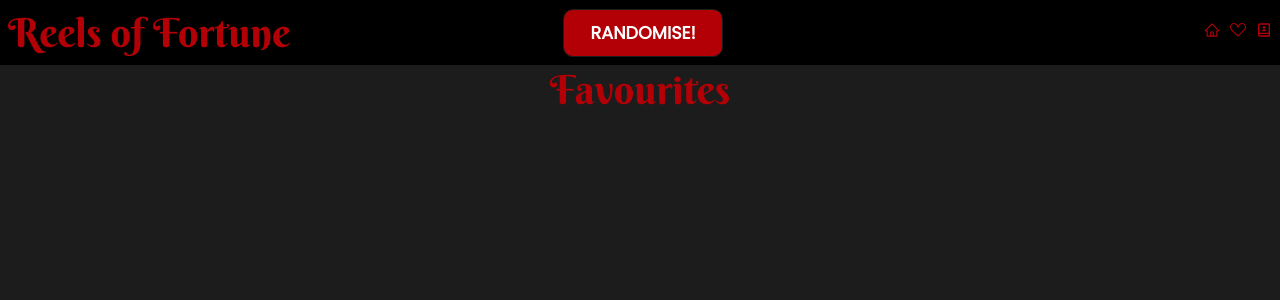
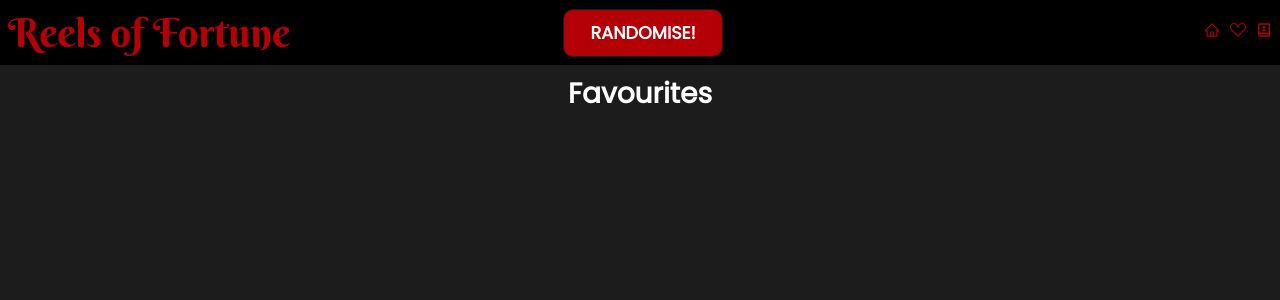
Before and after one commit to al946x/ReelsofFortune, a React (Create React App) app: page /favourites in a window 1280 px wide. Shown: the top 300 px of the page. Built offline with nearby package versions, Linux system fonts and the light colour scheme; no server answers.

Commit message:
css added

```diff
--- a/src/components/ListHeaders.js
+++ b/src/components/ListHeaders.js
@@ -3,7 +3,7 @@ import React from "react";
 function ListHeaders(props) {
     return (
         <div className="col-1">
-            <h1>{props.headers}</h1>
+            <h2>{props.headers}</h2>
         </div>
     )
 }
--- a/src/index.css
+++ b/src/index.css
@@ -81,9 +81,18 @@ nav a:not(:last-child) {
   text-align: center;
 }
 
-h1 {
+h2 {
   text-align: center;
+  font-family: var(--font-family-text);
+  margin-top: .5rem;
+  font-size: 1.75rem;
 }
+
+h3 {
+  font-family: var(--font-family-text);
+  font-size: 1rem;
+}
+
 
 .content-page {
     padding: "50px";
--- a/src/pages/Contact.js
+++ b/src/pages/Contact.js
@@ -53,7 +53,7 @@ function Contact(props) {
   return (
     <>
       <div className="contact-page">
-        <h1>Contact</h1>
+        <h2>Contact</h2>
 
         <p style={{ textAlign: "center" }}>We'd love to hear your feedback!</p>
 
--- a/src/pages/Favourites.js
+++ b/src/pages/Favourites.js
@@ -4,7 +4,7 @@ import React from "react";
 function Favourites() {
     return(
         <>
-            <h1>Favourites</h1>
+            <h2>Favourites</h2>
         </>
     )
 }
```
